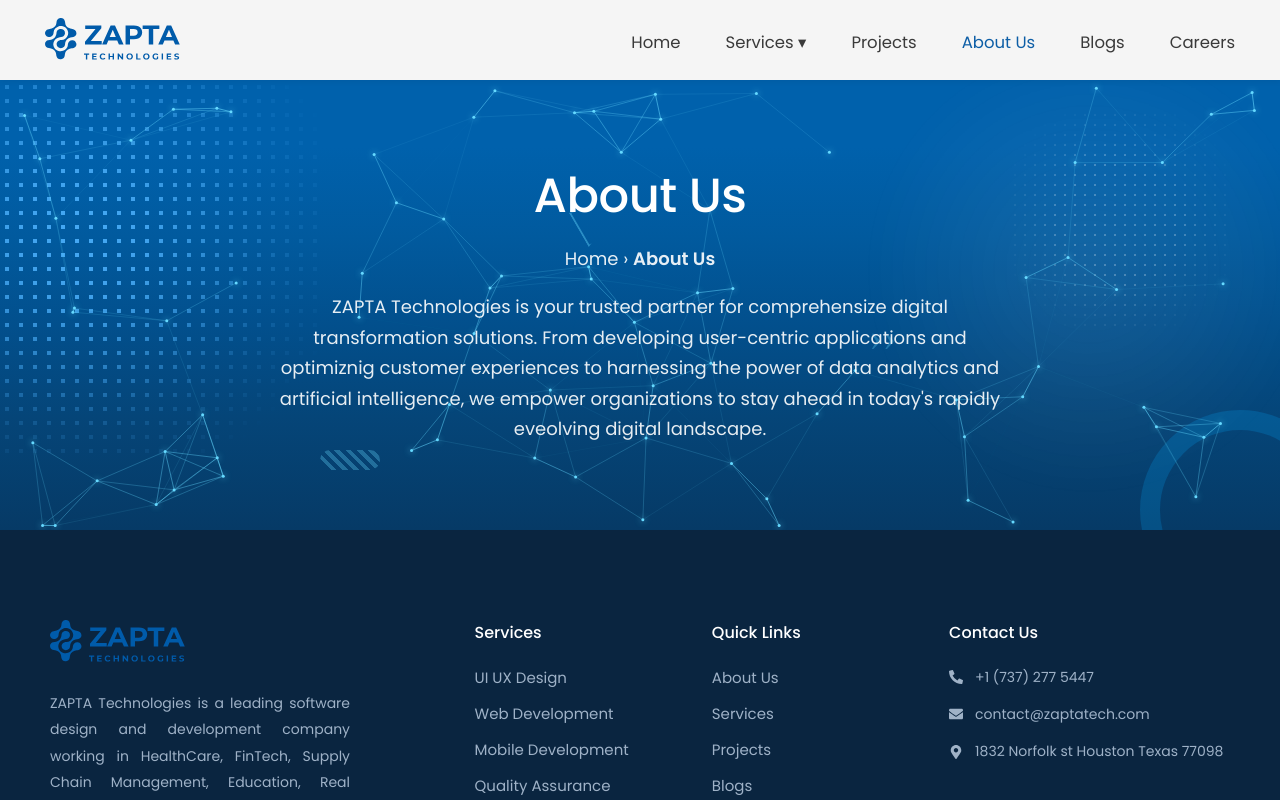
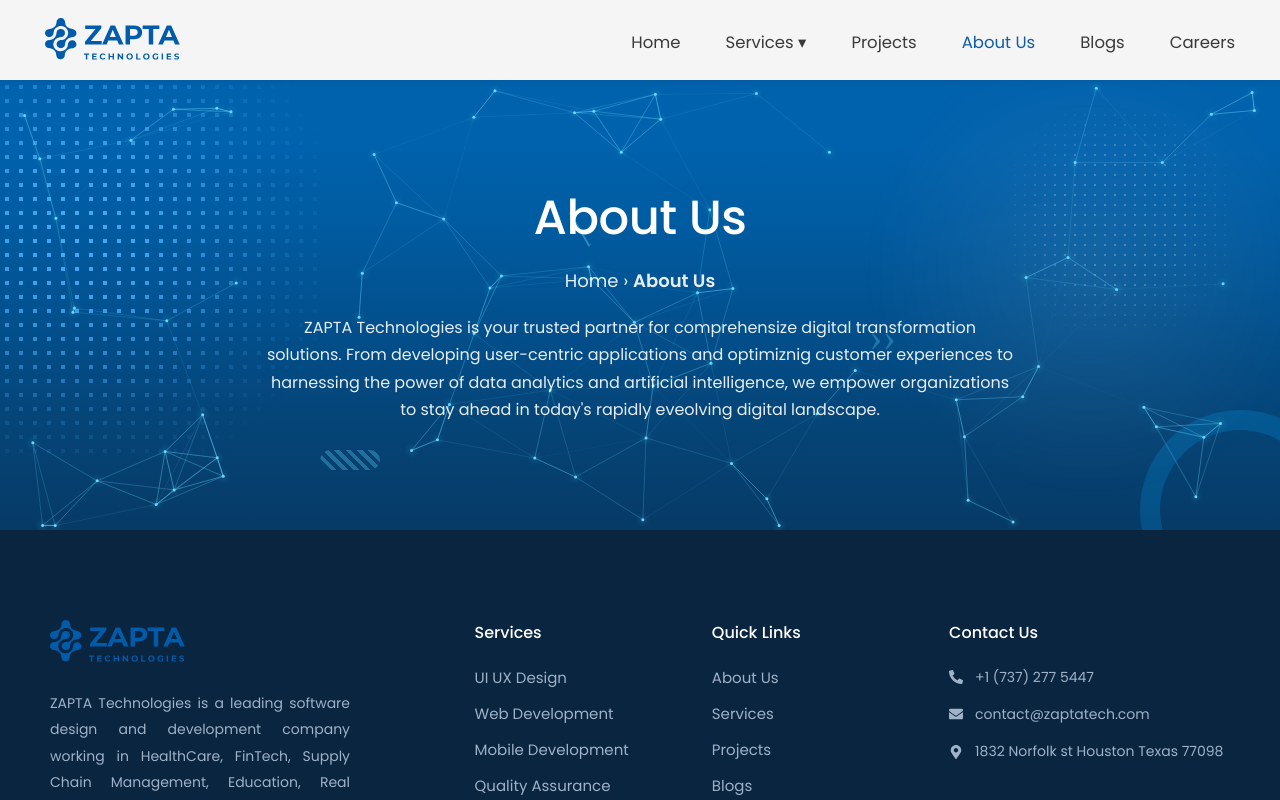
Before and after one commit to hasanSaeed17/ZaptaTechologiesClone, a React (Vite) app: page /about in a window 1280 px wide. Shown: the top 800 px of the page. Built offline with nearby package versions, Linux system fonts and the light colour scheme.

Commit message:
hero updates

```diff
--- a/src/components/core/About/AboutHero.css
+++ b/src/components/core/About/AboutHero.css
@@ -155,7 +155,7 @@
 
 .hero-content p {
   font-family: 'Poppins', sans-serif;
-  font-size: 18px;
+  font-size: 16px;
   font-weight: 400;
   line-height: 1.7;
   max-width: 750px;
```
